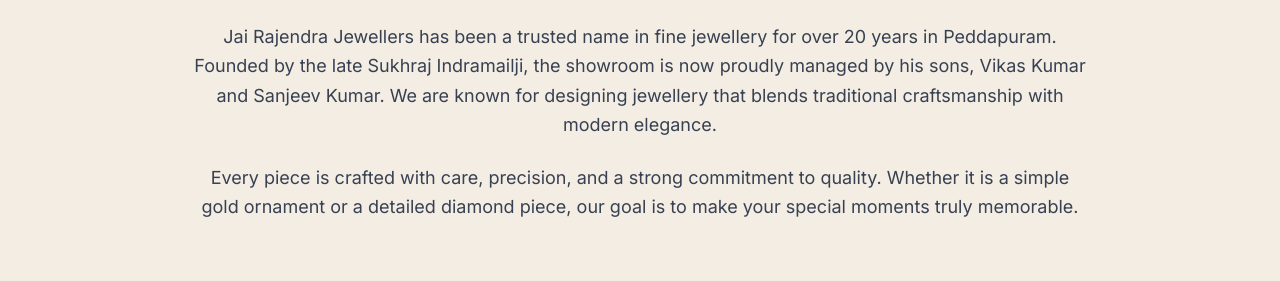
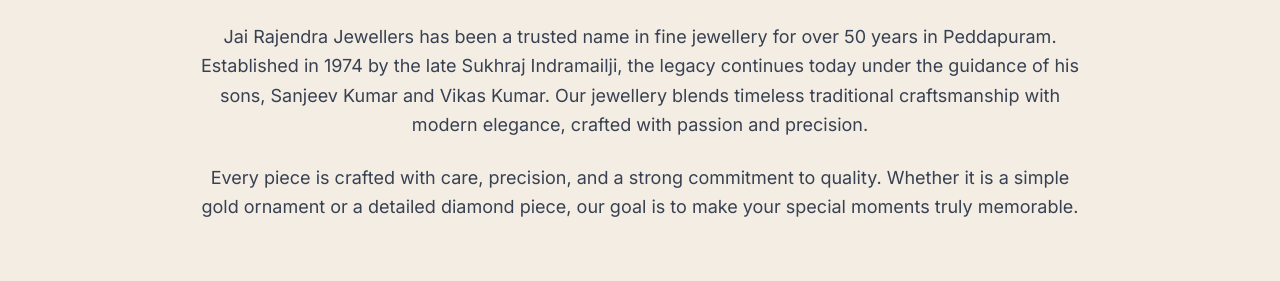
Before and after one commit to kesarjain3118/jairajendrajewellers, a website: page about_us.html in a window 1280 px wide. Shown: the part 170-451 px from the top of the page. Drawn offline with nearby package versions, Linux system fonts and the light colour scheme.

Commit message:
Update about_us.html

```diff
--- a/about_us.html
+++ b/about_us.html
@@ -53,10 +53,10 @@
             </h1>
 
             <p class="text-lg leading-relaxed text-gray-700 mb-6 text-center max-w-4xl mx-auto">
-                Jai Rajendra Jewellers has been a trusted name in fine jewellery for over 20 years in Peddapuram.
-                Founded by the late Sukhraj Indramailji, the showroom is now proudly managed by his sons,
-                Vikas Kumar and Sanjeev Kumar. We are known for designing jewellery that blends traditional
-                craftsmanship with modern elegance.
+                Jai Rajendra Jewellers has been a trusted name in fine jewellery for over 50 years in Peddapuram.
+                Established in 1974 by the late Sukhraj Indramailji, the legacy continues today under the guidance
+                of his sons, Sanjeev Kumar and Vikas Kumar. Our jewellery blends timeless traditional craftsmanship
+                with modern elegance, crafted with passion and precision.
             </p>
 
             <p class="text-lg leading-relaxed text-gray-700 text-center max-w-4xl mx-auto">
@@ -113,27 +113,24 @@
             </div>
 
             <div class="flex justify-center space-x-6">
-
                 <a href="https://www.instagram.com/jairajendrajewellers.pdp/"
                    target="_blank"
                    class="hover:text-elegant-gold transition-colors">
                    Instagram
                 </a>
 
-            <a href="https://wa.me/919490047092"
+                <a href="https://wa.me/9866603227"
                    target="_blank"
                    class="hover:text-elegant-gold transition-colors">
                    WhatsApp
                 </a>
-
             </div>
 
         </div>
     </footer>
 
-
     <!-- WHATSAPP BUTTON -->
-    <a href="https://wa.me/919490047092?text=Hello%20Jai%20Rajendra%20Jewellers!%20I'm%20interested%20in%20your%20collection."
+    <a href="https://wa.me/919866603227?text=Hello%20Jai%20Rajendra%20Jewellers!%20I'm%20interested%20in%20your%20collection."
        target="_blank"
        class="whatsapp-button"
        aria-label="Chat on WhatsApp">
```
Lines whose indentation alone changed are shown as unchanged.
